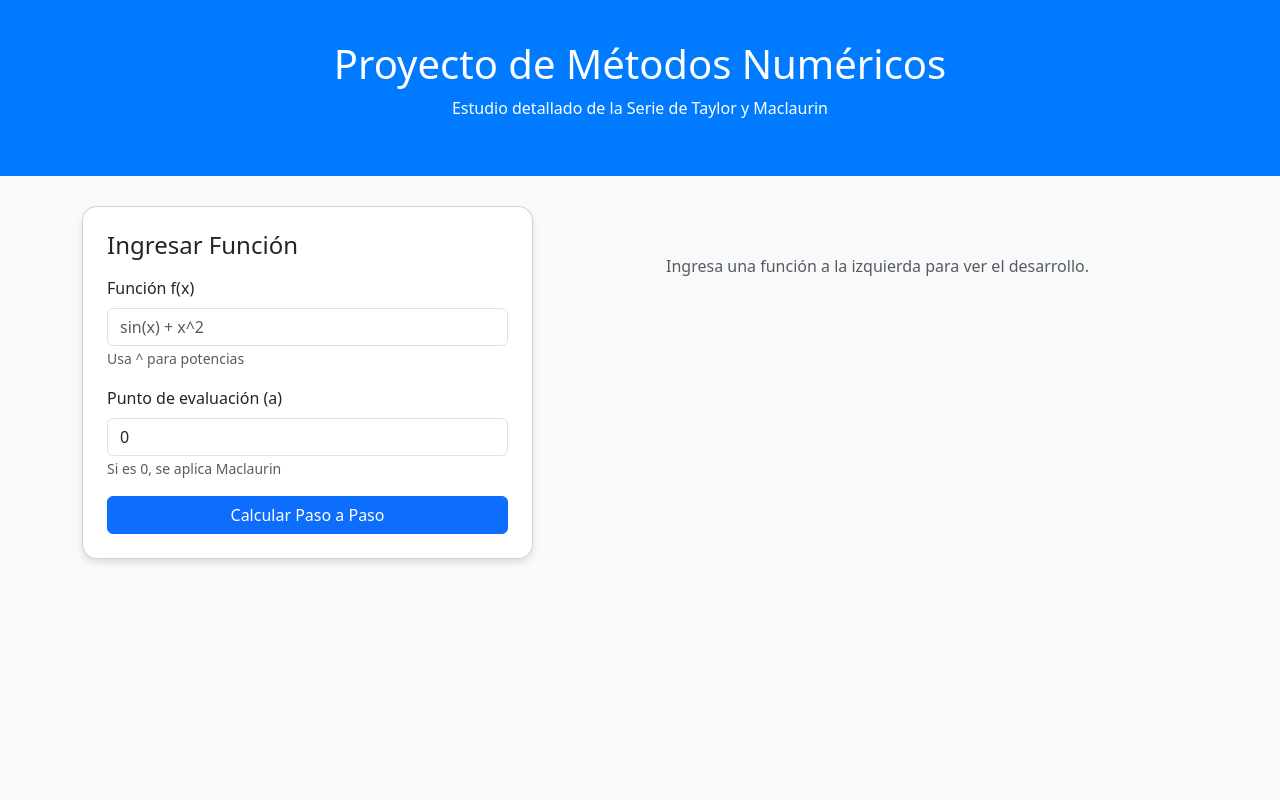
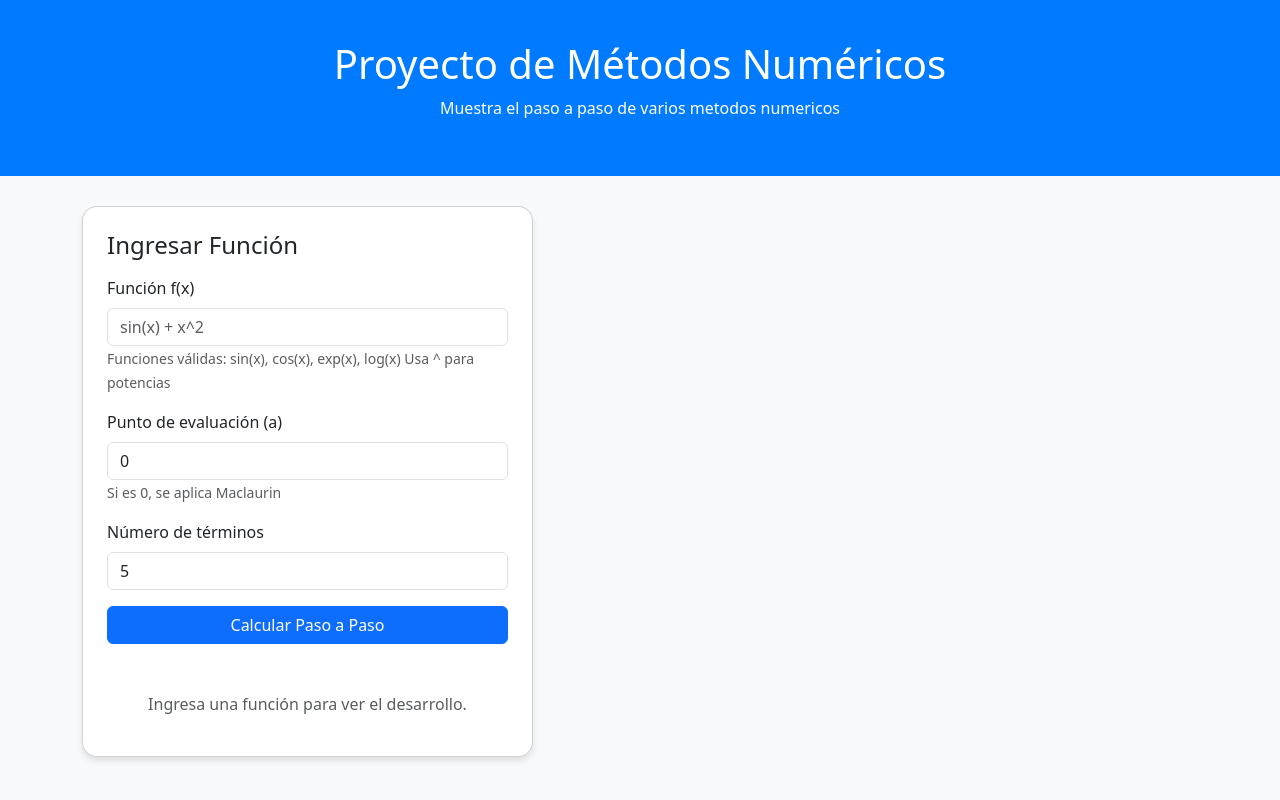
Before and after one commit to Kelwin77-7/proyectoMetodosNumericos, a Django app: page / in a window 1280 px wide. Run offline with Django 5.2, Linux system fonts and the light colour scheme.

Commit message:
modificacion en metodo tylor e index

```diff
--- a/mysitedjango/calculadora/templates/calculadora/index.html
+++ b/mysitedjango/calculadora/templates/calculadora/index.html
@@ -32,7 +32,7 @@
 
     <div class="hero-section text-center">
         <h1>Proyecto de Métodos Numéricos</h1>
-        <p>Estudio detallado de la Serie de Taylor y Maclaurin</p>
+        <p>Muestra el paso a paso de varios metodos numericos</p>
     </div>
 
     <div class="container">
@@ -45,6 +45,10 @@
                         <div class="mb-3">
                             <label class="form-label">Función f(x)</label>
                             <input type="text" name="funcion" class="form-control" placeholder="sin(x) + x^2" required>
+                            <small class="text-muted">
+                                Funciones válidas:
+                                sin(x), cos(x), exp(x), log(x)
+                            </small>
                             <small class="text-muted">Usa ^ para potencias</small>
                         </div>
                         <div class="mb-3">
@@ -52,8 +56,17 @@
                             <input type="number" name="punto_a" class="form-control" value="0">
                             <small class="text-muted">Si es 0, se aplica Maclaurin</small>
                         </div>
+                        <div class="mb-3">
+                            <label class="form-label">
+                                Número de términos
+                            </label>
+                            <input type="number" name="n_terminos" class="form-control" value="5" min="1" max="5">
+                        </div>
                         <button type="submit" class="btn btn-primary w-100">Calcular Paso a Paso</button>
                     </form>
+                    <div class="text-center text-muted mt-5">
+                        <p>Ingresa una función para ver el desarrollo.</p>
+                    </div>
                 </div>
             </div>
 
@@ -88,10 +101,10 @@
                                 data-bs-parent="#accordionPasos">
                                 <div class="accordion-body">
                                     <p><strong>1. Derivada de orden {{ paso.n }}:</strong><br>
-                                        f({{ paso.n }})(x) = {{ paso.derivada }}</p>
+                                        \[ f^{({{ paso.n }})}(x) = {{ paso.derivada|safe }} \]</p>
 
                                     <p><strong>2. Evaluando en x = {{ punto_a|default:0 }}:</strong><br>
-                                        f({{ paso.n }})(a) = {{ paso.valor_derivada }} </p>
+                                        \[ f^{({{ paso.n }})}(a) = {{ paso.valor_derivada }} \] </p>
 
                                     <p><strong>3. Término generado:</strong><br>
                                         \[ {{ paso.termino_latex }} \]</p>
@@ -100,27 +113,27 @@
                             </div>
                         </div>
                         {% endfor %}
-                        {% if resultado.grafica %}
-                        <div class="card math-card p-4 mt-4">
-                            <h4 class="text-center mb-3">Gráfico de Aproximación</h4>
-                            <div style="width: 100%; overflow: hidden; border-radius: 10px;">
-                                {{ resultado.grafica|safe }}
-                            </div>
-                            <p class="small text-muted mt-2 text-center">
-                                La línea punteada muestra cómo la serie de Taylor se ajusta a la función original.
-                            </p>
-                        </div>
-                        {% endif %}
+
                     </div>
+
                 </div>
                 {% endif %}
 
                 {% else %}
-                <div class="text-center text-muted mt-5">
-                    <p>Ingresa una función a la izquierda para ver el desarrollo.</p>
-                </div>
+
                 {% endif %}
             </div>
+            {% if resultado.grafica %}
+            <div class="card math-card p-4 mt-4">
+                <h4 class="text-center mb-3">Gráfico de Aproximación</h4>
+                <div style="width: 100%; overflow: hidden; border-radius: 10px;">
+                    {{ resultado.grafica|safe }}
+                </div>
+                <p class="small text-muted mt-2 text-center">
+                    La línea punteada muestra cómo la serie de Taylor se ajusta a la función original.
+                </p>
+            </div>
+            {% endif %}
         </div>
     </div>
 
--- a/mysitedjango/calculadora/views.py
+++ b/mysitedjango/calculadora/views.py
@@ -13,14 +13,19 @@ def home(request):
     if request.method == "POST":
         funcion = request.POST.get("funcion")
         punto_a_input = request.POST.get("punto_a", "0")
-        punto_a = float(punto_a_input) if punto_a_input else 0
+        n_terminos = int(request.POST.get("n_terminos", 5))
+        try:
+            punto_a = sp.sympify(punto_a_input) if punto_a_input else 0
 
-        # Llamamos a la lógica principal
-        resultado = calcular_taylor_maclaurin(funcion, punto_a)
+            # Llamamos a la lógica principal
+            resultado = calcular_taylor_maclaurin(funcion, punto_a, n_terminos)
 
-        # Si no hay errores, generamos la gráfica
-        if resultado and not resultado.get('error'):
-            serie_obj = resultado['resultado_final_raw']
-            resultado['grafica'] = generar_grafica(funcion, punto_a, serie_obj)
+            # Si no hay errores, generamos la gráfica
+            if resultado and not resultado.get('error'):
+                serie_obj = resultado['resultado_final_raw']
+                resultado['grafica'] = generar_grafica(
+                    funcion, punto_a, serie_obj)
+        except Exception as e:
+            resultado = {'error': str(e)}
 
     return render(request, "calculadora/index.html", {"resultado": resultado})
```
Also changed, not shown: mysitedjango/calculadora/logic.py (+5 -4 lines).
